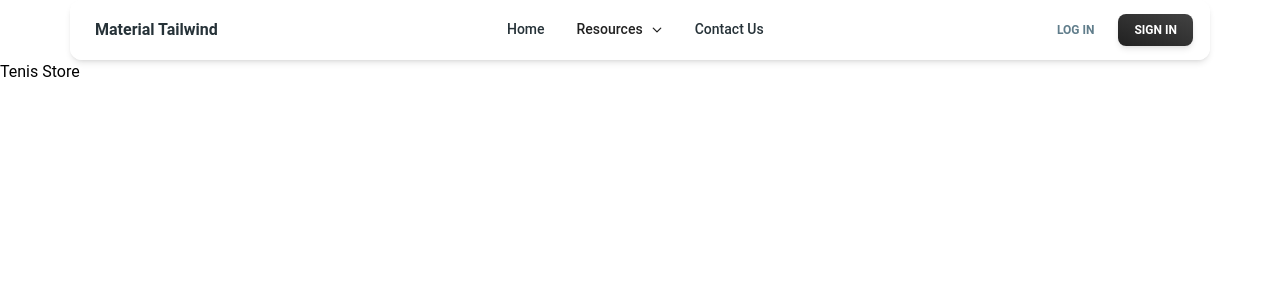
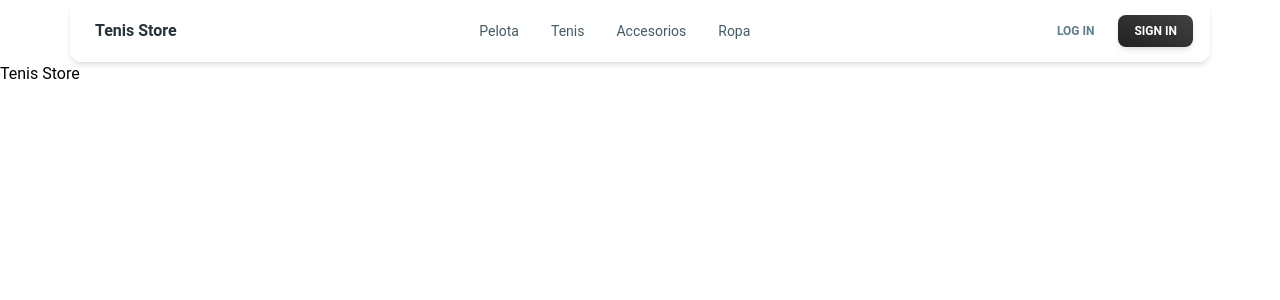
Before and after one commit to DanielM0802/tenis-store-ui, a React (Vite) app: page / in a window 1280 px wide. Shown: the top 300 px of the page. Built offline with nearby package versions, Linux system fonts and the light colour scheme.

Commit message:
correcion de enlaces en navbar

```diff
--- a/src/components/navbar/NavbarTenis.jsx
+++ b/src/components/navbar/NavbarTenis.jsx
@@ -89,17 +89,14 @@ function NavListMenu() {
 function NavList() {
   return (
     <List className="mt-4 mb-6 p-0 lg:mt-0 lg:mb-0 lg:flex-row lg:p-1">
-      <Typography
-        as="a"
-        href="#"
-        variant="small"
-        color="blue-gray"
-        className="font-medium"
-      >
-        <ListItem className="flex items-center gap-2 py-2 pr-4">Home</ListItem>
-      </Typography>
-      <NavListMenu />
-      <Typography
+
+        <ListItem className="flex items-center gap-2 py-2 pr-4 text-sm w-auto">Pelota</ListItem>
+        <ListItem className="flex items-center gap-2 py-2 pr-4 text-sm w-auto">Tenis</ListItem>
+        <ListItem className="flex items-center gap-2 py-2 pr-4 text-sm w-auto">Accesorios</ListItem>
+        <ListItem className="flex items-center gap-2 py-2 pr-4 text-sm w-auto">Ropa</ListItem>
+
+
+      {/* <Typography
         as="a"
         href="#"
         variant="small"
@@ -109,7 +106,7 @@ function NavList() {
         <ListItem className="flex items-center gap-2 py-2 pr-4">
           Contact Us
         </ListItem>
-      </Typography>
+      </Typography> */}
     </List>
   );
 }
@@ -133,7 +130,7 @@ export function NavbarTenis() {
           variant="h6"
           className="mr-4 cursor-pointer py-1.5 lg:ml-2"
         >
-          Material Tailwind
+          Tenis Store
         </Typography>
         <div className="hidden lg:block">
           <NavList />
```
